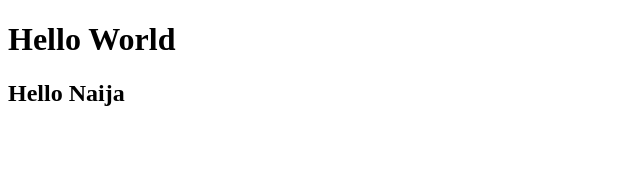
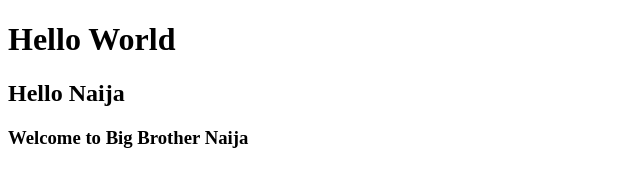
Before and after one commit to Aniekans/Class, a website: page index.html in a window 1280 px wide. Shown: the whole page, without its empty margins (0-640 px from the left). Drawn offline with Linux system fonts and the light colour scheme.

Commit message:
h3 added

```diff
--- a/index.html
+++ b/index.html
@@ -8,5 +8,6 @@
 <body>
     <h1>Hello World</h1>
     <h2>Hello Naija</h2>
+    <h3>Welcome to Big Brother Naija</h3>
 </body>
 </html>
```
